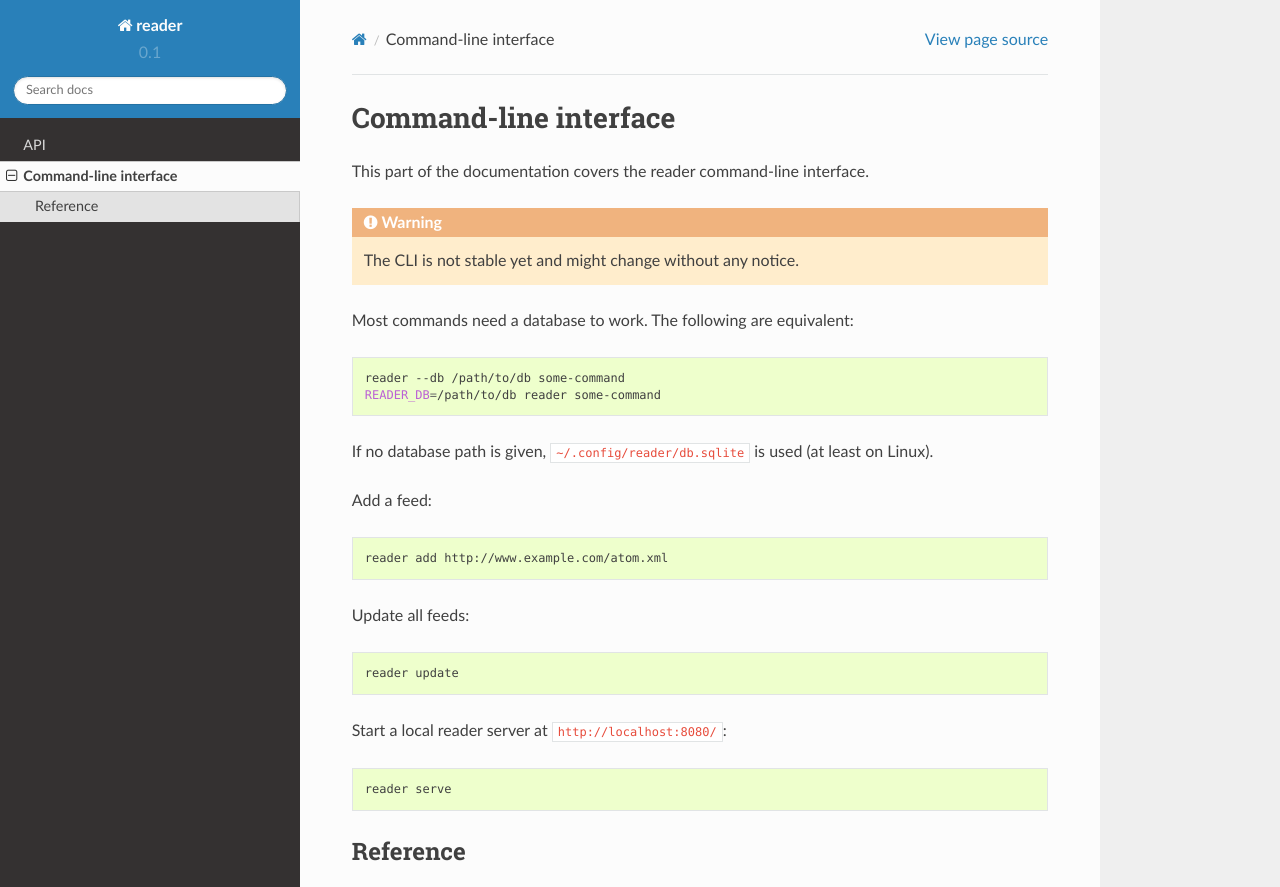
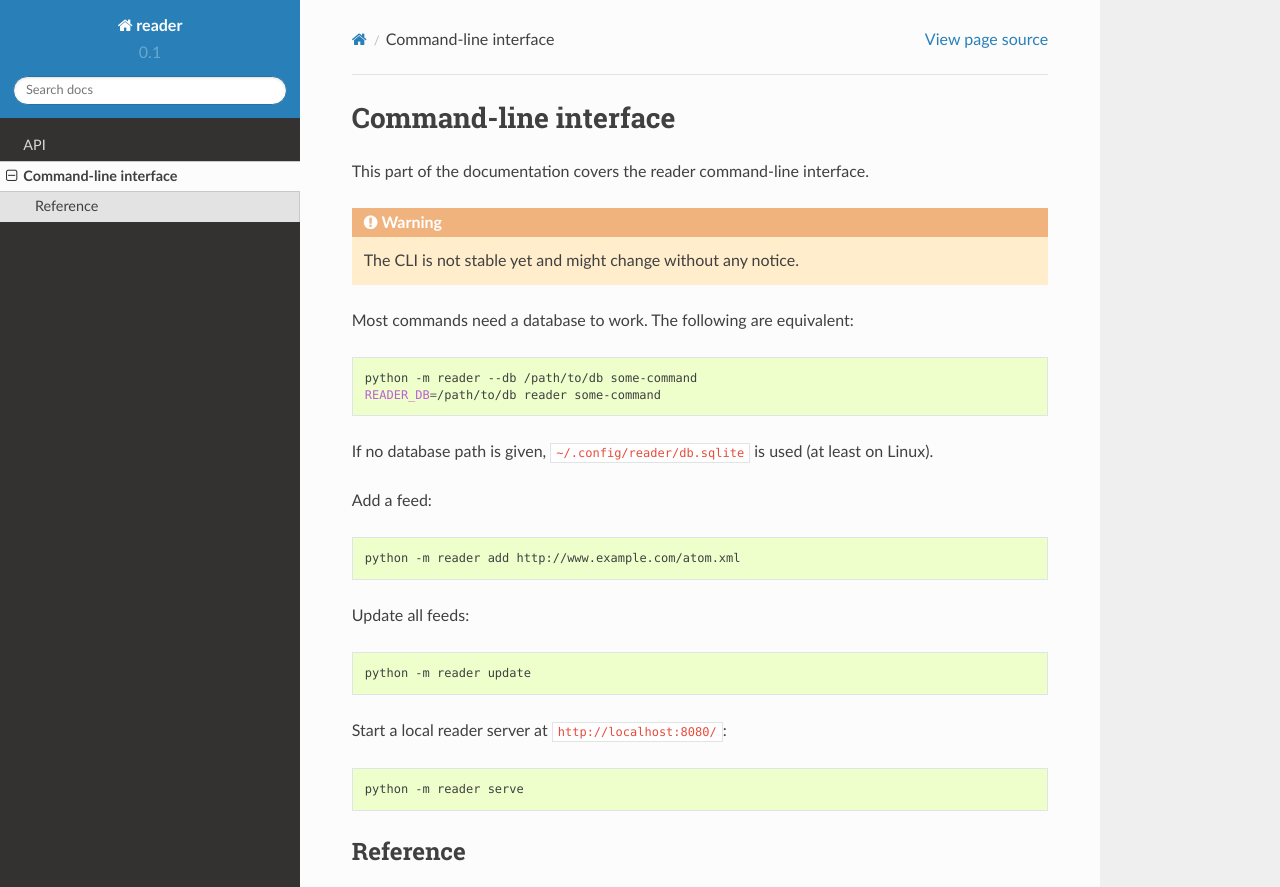
Before and after one commit to Alcides1123/reader, a Sphinx documentation site: the page built from docs/cli.rst, in a window 1280 px wide and 1180 px high, cut to the strip 0-887 px from the top of the window. Built offline with Sphinx 7.4.7 and the Read the Docs theme 2.0.0, drawn with Linux system fonts in a browser that asks for light colours.

Commit message:
Leave the 'python -m' prefix in the CLI examples.
For #59.

```diff
--- a/docs/cli.rst
+++ b/docs/cli.rst
@@ -5,13 +5,14 @@ Command-line interface
 This part of the documentation covers the reader command-line interface.
 
 .. warning::
+
     The CLI is not stable yet and might change without any notice.
 
 Most commands need a database to work. The following are equivalent:
 
 .. code-block:: bash
 
-    reader --db /path/to/db some-command
+    python -m reader --db /path/to/db some-command
     READER_DB=/path/to/db reader some-command
 
 If no database path is given, ``~/.config/reader/db.sqlite`` is used
@@ -21,19 +22,19 @@ Add a feed:
 
 .. code-block:: bash
 
-    reader add http://www.example.com/atom.xml
+    python -m reader add http://www.example.com/atom.xml
 
 Update all feeds:
 
 .. code-block:: bash
 
-    reader update
+    python -m reader update
 
 Start a local reader server at ``http://localhost:8080/``:
 
 .. code-block:: bash
 
-    reader serve
+    python -m reader serve
 
 
 Reference
```
